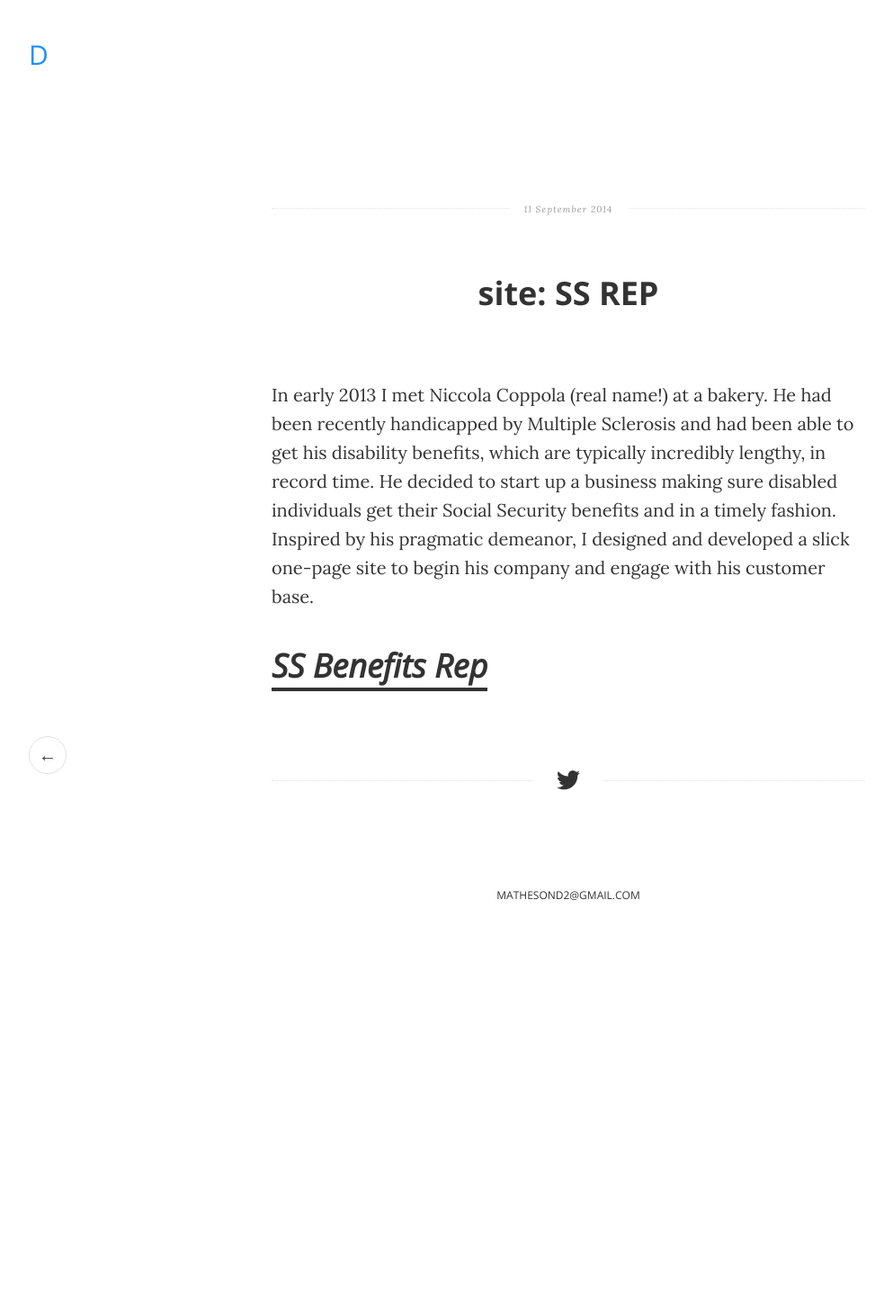
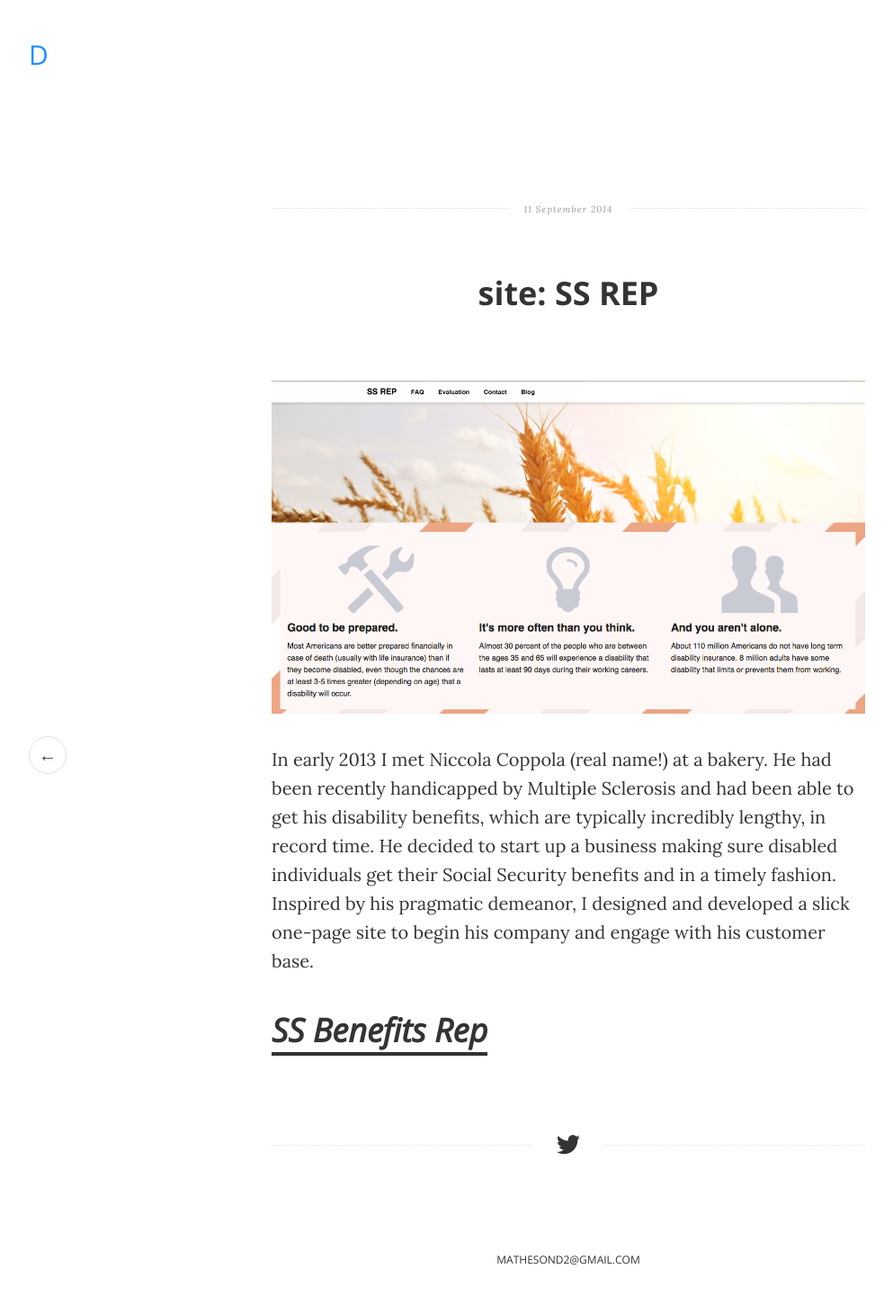
Before and after one commit to mathesond2/davidmatheson.me, a Jekyll site: the page built from _posts/2014-09-11-nick.markdown, in a window 1280 px wide. Shown: the whole page at 90% size, without its empty margins (8-1001 px from the left). Built offline with Jekyll 4.4.1, drawn with Linux system fonts in a browser that asks for light colours; nearby versions of some CDN libraries; before the commit the page ends 1045 px from its top, so only the background shows below that.

Commit message:
added ssrep screenshot

```diff
--- a/_posts/2014-09-11-nick.markdown
+++ b/_posts/2014-09-11-nick.markdown
@@ -4,6 +4,9 @@
 date:   2014-09-11
 ---
 
+<img src="{{ site.baseurl }}/assets/img/ssrep-screen.png">
+
+
 In early 2013 I met Niccola Coppola (real name!) at a bakery. He had been recently handicapped by Multiple Sclerosis and had been able to get his disability benefits, which are typically incredibly lengthy, in record time. He decided to start up a business making sure disabled individuals get their Social Security benefits and in a timely fashion. Inspired by his pragmatic demeanor, I designed and developed a slick one-page site to begin his company and engage with his customer base.
 
 ## [SS Benefits Rep](https://dl.dropboxusercontent.com/u/62523661/nick/index.html)
```
Also changed, not shown: assets/img/ssrep-screen.png (added).
